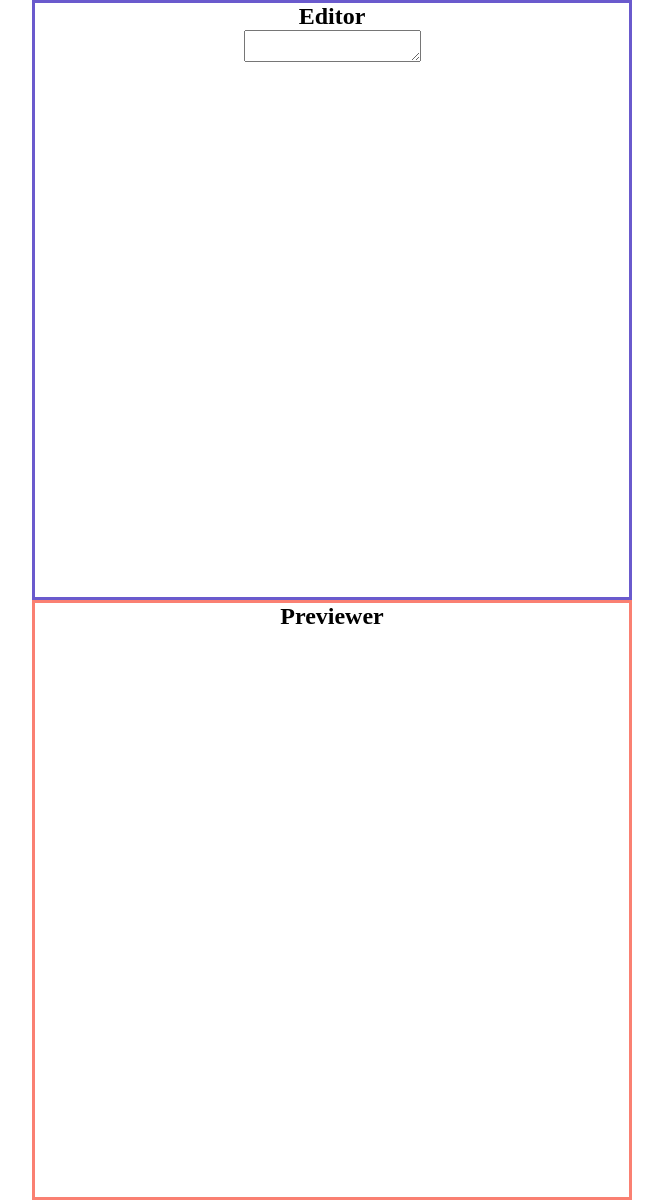
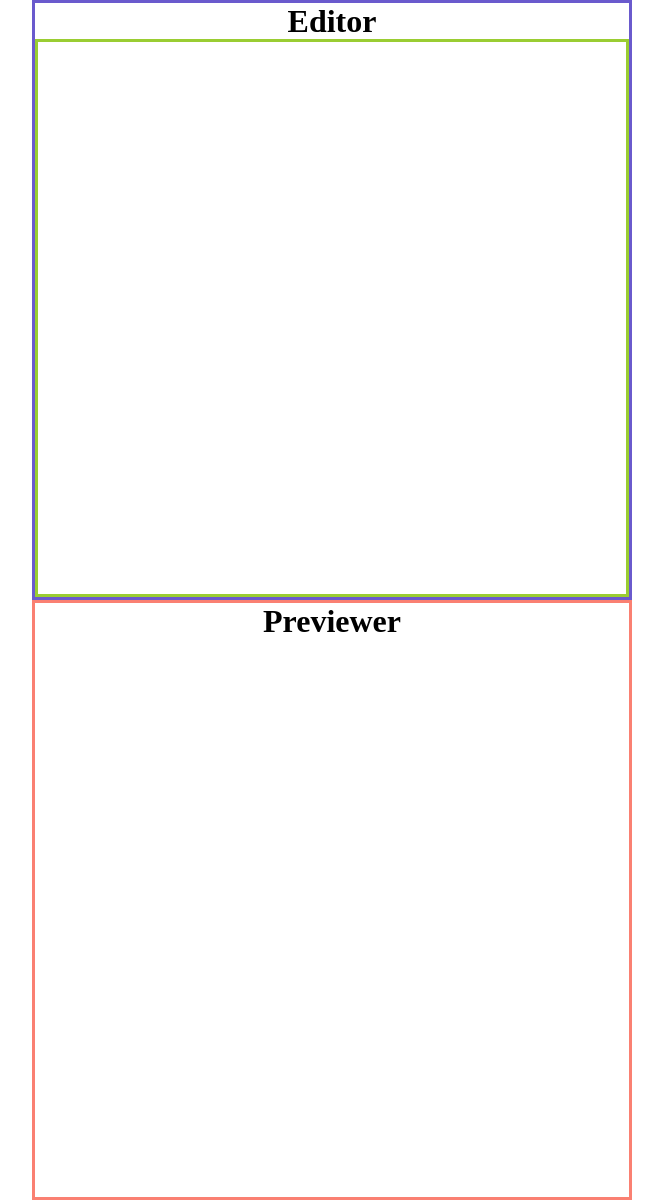
Before and after one commit to dnlk86/markdown-previewer, a React (Create React App) app: page / in a window 1280 px wide. Shown: the whole page, without its empty margins (308-971 px from the left). Built offline with nearby package versions, Linux system fonts and the light colour scheme.

Commit message:
added marked, polished css

```diff
--- a/package.json
+++ b/package.json
@@ -7,6 +7,7 @@
     "@testing-library/jest-dom": "^5.16.5",
     "@testing-library/react": "^13.4.0",
     "@testing-library/user-event": "^14.4.3",
+    "marked": "^4.2.2",
     "react": "^18.2.0",
     "react-dom": "^18.2.0",
     "react-redux": "^8.0.5",
--- a/src/App.css
+++ b/src/App.css
@@ -8,14 +8,14 @@
     justify-content: space-evenly;
 }
 
-.editor {
+/* .editor {
     border: 3px solid slateblue;
     width: 600px;
     height: 600px;
-}
+} */
 
-.previewer {
+/* .previewer {
     border: 3px solid salmon;
     width: 600px;
     height: 600px;
-}
+} */
--- a/src/App.js
+++ b/src/App.js
@@ -6,12 +6,12 @@ import "./App.css";
 function App() {
     return (
         <div className="App">
-            <section className="editor">
-                <Editor />
-            </section>
-            <section className="previewer">
-                <Previewer />
-            </section>
+            {/* <section className="editor"> */}
+            <Editor />
+            {/* </section> */}
+            {/* <section className="previewer"> */}
+            <Previewer />
+            {/* </section> */}
         </div>
     );
 }
--- a/src/features/editor/Editor.module.css
+++ b/src/features/editor/Editor.module.css
@@ -1,9 +1,17 @@
 .editorContainer {
-    width: 100%;
-    height: 100%;
-    /* background-color: slateblue; */
+    position: relative;
+    border: 3px solid slateblue;
+    width: 600px;
+    height: 600px;
 }
 
-.editor {
-    height: max-content;
+textarea.editor {
+    position: absolute;
+    left: 0;
+    bottom: 0;
+    resize: none;
+    outline: none;
+    width: 100%;
+    height: 94%;
+    border: 3px solid yellowgreen;
 }
--- a/src/features/previewer/Previewer.js
+++ b/src/features/previewer/Previewer.js
@@ -2,14 +2,26 @@ import React from "react";
 import { useSelector } from "react-redux";
 import { selectText } from "../editor/EditorSlice";
 import styles from "./Previewer.module.css";
+import { marked } from "marked";
 
 export function Previewer() {
     const text = useSelector(selectText);
 
+    marked.use({
+        breaks: true,
+        xhtml: true,
+    });
+
+    const html = marked.parse(text);
+
     return (
-        <div id="preview" className={styles.previewer}>
+        <div className={styles.previewerContainer}>
             <h1>Previewer</h1>
-            <p>{text}</p>
+            <div
+                id="preview"
+                className={styles.previewer}
+                dangerouslySetInnerHTML={{ __html: html }}
+            ></div>
         </div>
     );
 }
--- a/src/features/previewer/Previewer.module.css
+++ b/src/features/previewer/Previewer.module.css
@@ -1,5 +1,9 @@
+.previewerContainer {
+    border: 3px solid salmon;
+    width: 600px;
+    height: 600px;
+}
+
 .previewer {
-    width: 100%;
-    height: 100%;
-    /* background-color: salmon; */
+    text-align: left;
 }
```
Also changed, not shown: 1 other file (tests, documents, lock files or other folders).
